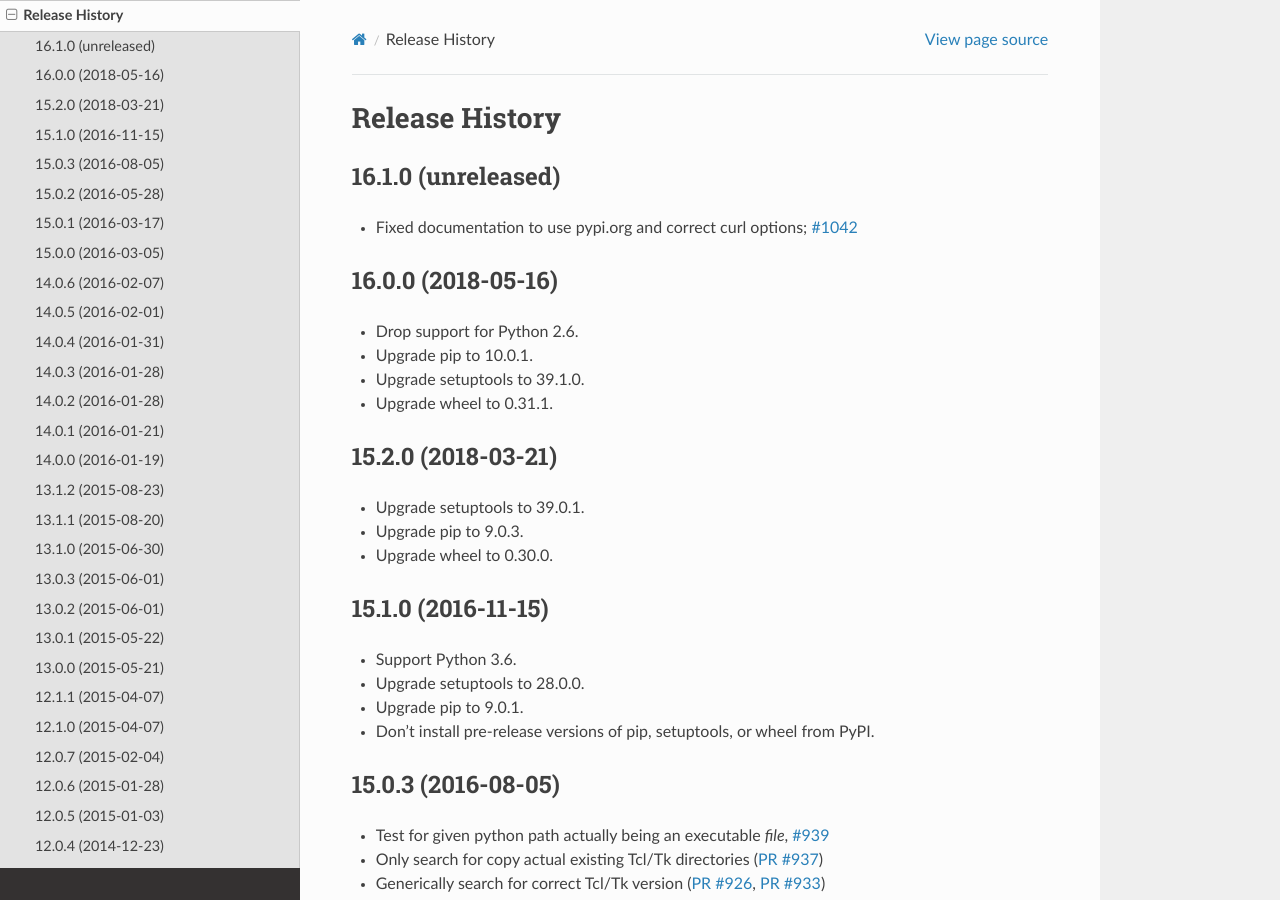
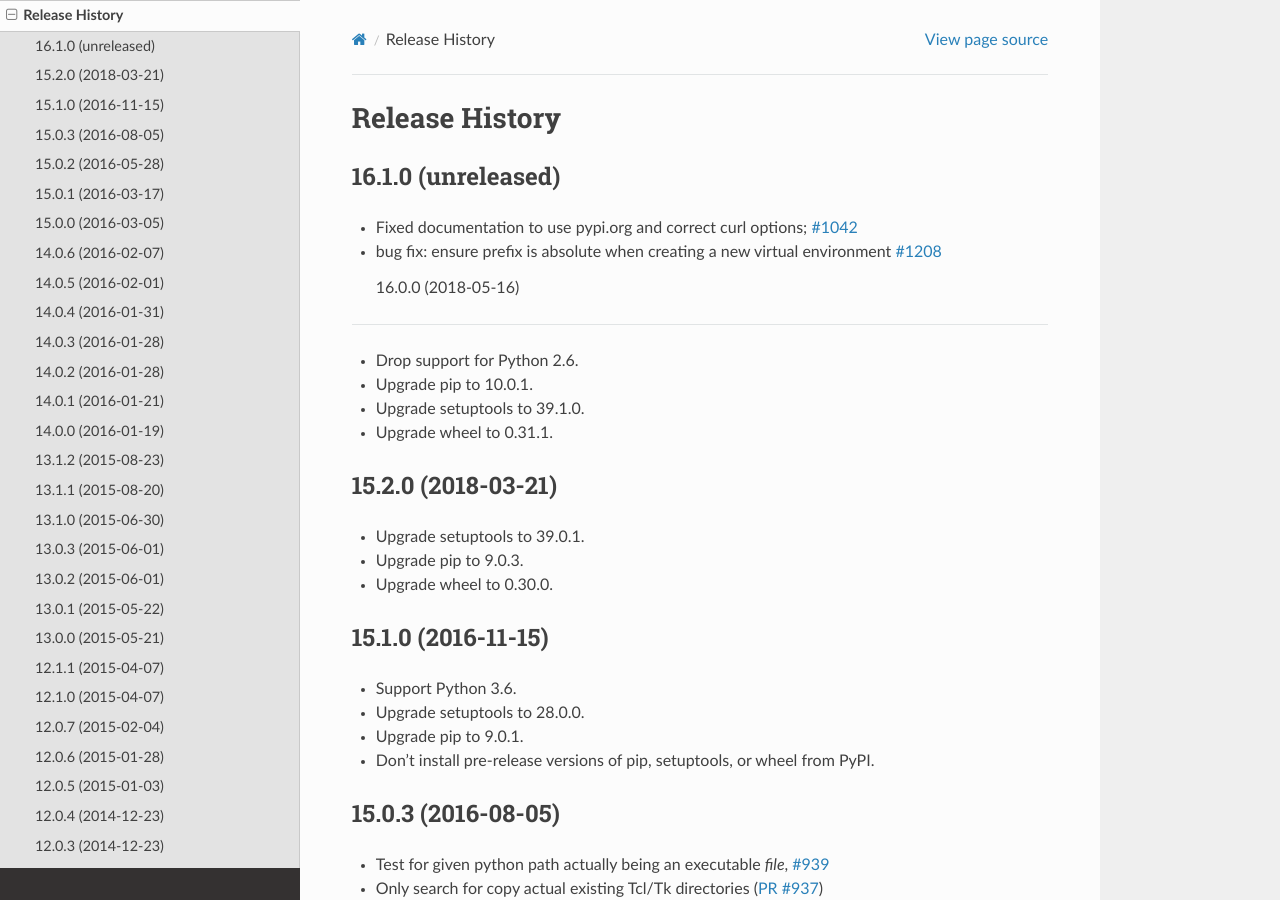
Before and after one commit to pypa/virtualenv, a Sphinx documentation site: the page built from docs/changes.rst, in a window 1280 px wide and 900 px high. Built offline with Sphinx 7.4.7 and the Read the Docs theme 2.0.0, drawn with Linux system fonts in a browser that asks for light colours; the version number could not be read and is left out.

Commit message:
add changelog

```diff
--- a/docs/changes.rst
+++ b/docs/changes.rst
@@ -1,12 +1,14 @@
 Release History
 ===============
+
 
 16.1.0 (unreleased)
 -------------------
 
 * Fixed documentation to use pypi.org and correct curl options; :issue:`1042`
+* bug fix: ensure prefix is absolute when creating a new virtual environment :issue:`1208`
 
-16.0.0 (2018-05-16)
+  16.0.0 (2018-05-16)
 -------------------
 
 * Drop support for Python 2.6.
```
